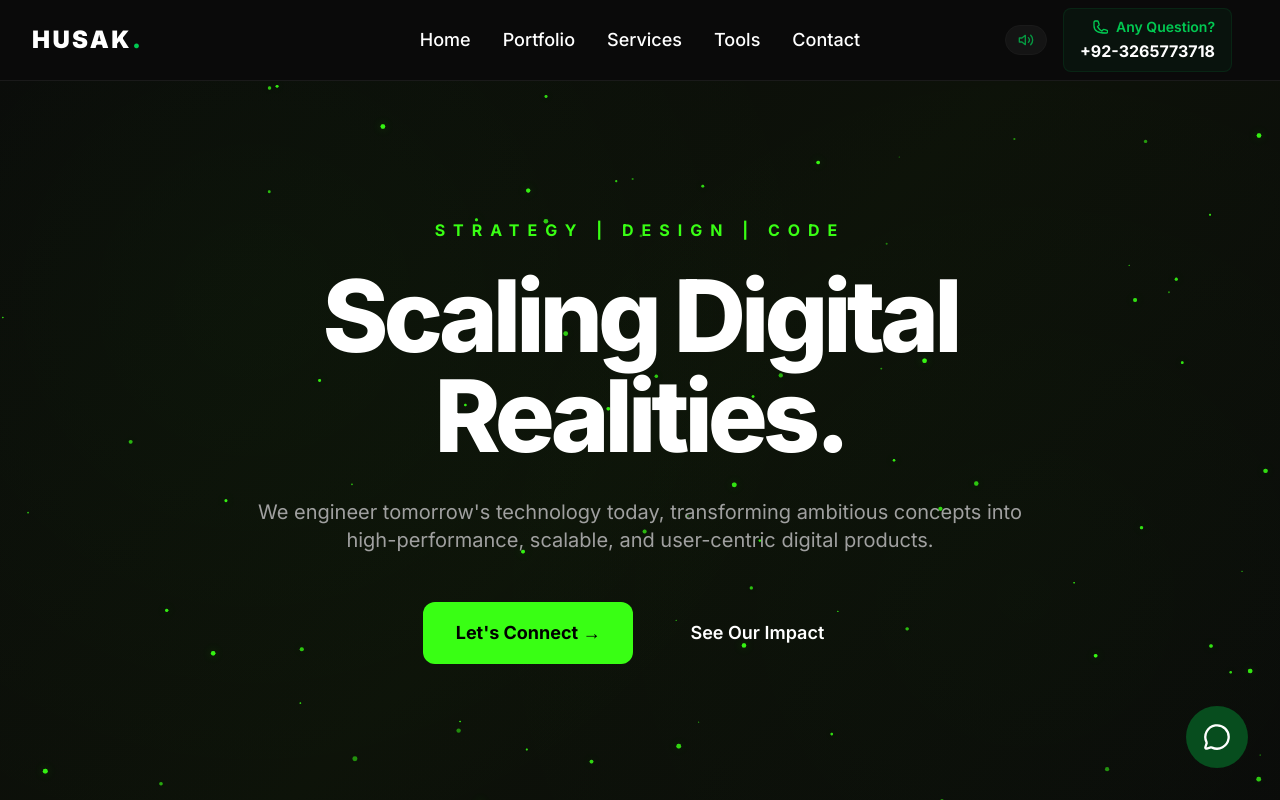
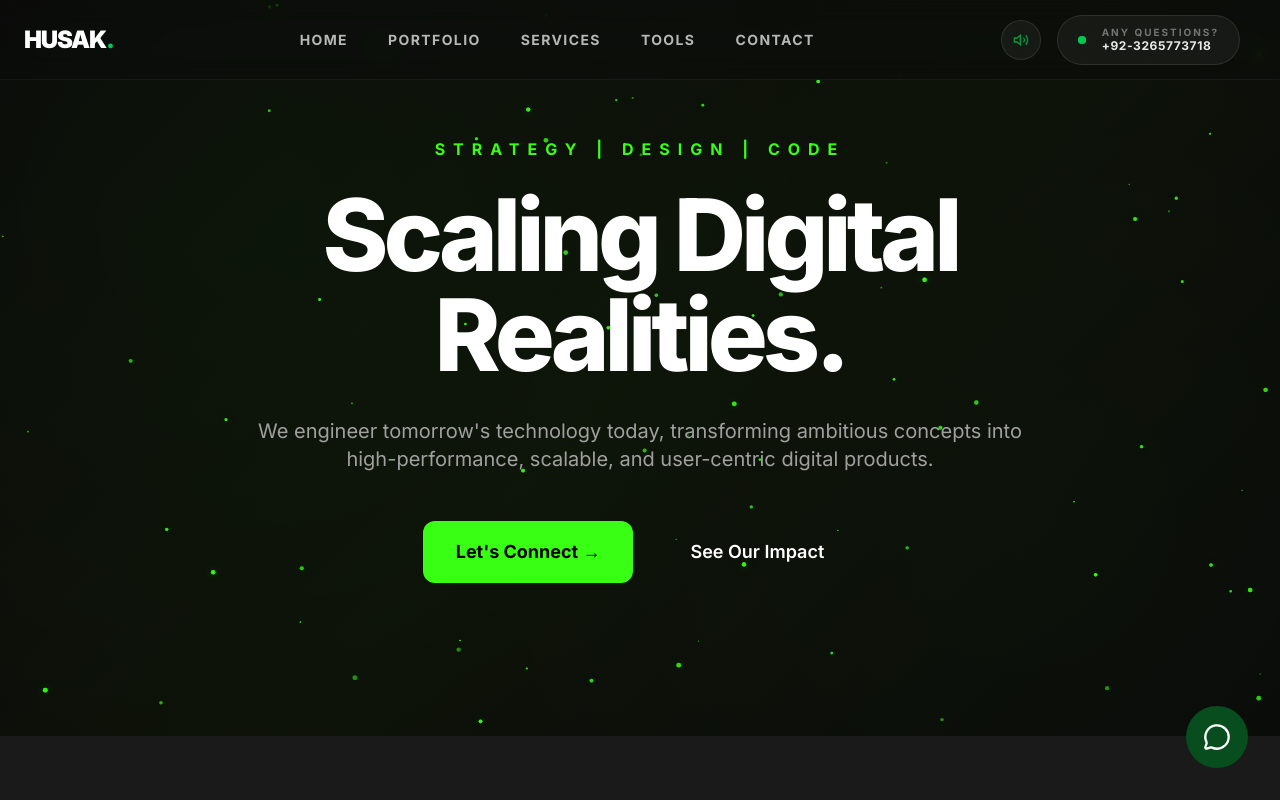
Before and after one commit to husak-soft/my_website, a Next.js app: page / in a window 1280 px wide. Both pictures are taken after a click on the button "ENTER EXPERIENCE". Shown: the top 800 px of the page. Built offline with nearby package versions, Linux system fonts and the light colour scheme.

Commit message:
rd Navbar

```diff
--- a/src/app/IntroOverlay.tsx
+++ b/src/app/IntroOverlay.tsx
@@ -51,7 +51,7 @@ export const IntroOverlay = ({
 	return (
 		<div
 			ref={overlayRef}
-			className="fixed inset-0 z-[9999] bg-[#0A0A0A] flex items-center justify-center"
+			className="fixed inset-0 z-9999 bg-[#0A0A0A] flex items-center justify-center"
 		>
 			<div className="text-center">
 				<h1 className="text-7xl font-black text-white tracking-tighter mb-8">
--- a/src/app/page.tsx
+++ b/src/app/page.tsx
@@ -76,25 +76,66 @@ const App: React.FC = () => {
 	// Scroll Reveal
 	useEffect(() => ScrollReveal(), []);
 
-	// Header
 	// const Header: React.FC = () => {
 	// 	const [isMenuOpen, setIsMenuOpen] = useState(false);
+	// 	const [isPlaying, setIsPlaying] = useState(true);
+
+	// 	// This ref connects to the <audio> tag below
+	// 	const audioRef = useRef<HTMLAudioElement | null>(null);
+
 	// 	const toggleMenu = () => setIsMenuOpen(!isMenuOpen);
+
+	// 	useEffect(() => {
+	// 		// We create a global "trigger" that the Overlay can call
+	// 		// This bypasses unmounting issues
+	// 		(window as any).startHusakMusic = () => {
+	// 			if (audioRef.current) {
+	// 				audioRef.current
+	// 					.play()
+	// 					.then(() => setIsPlaying(true))
+	// 					.catch((err) => console.log("Audio failed:", err));
+	// 			}
+	// 		};
+	// 	}, []);
+
+	// 	useEffect(() => {
+	// 		// Since the user clicked "Enter" in the Layout,
+	// 		// the browser now allows us to play audio here.
+	// 		if (audioRef.current) {
+	// 			audioRef.current
+	// 				.play()
+	// 				.then(() => setIsPlaying(true))
+	// 				.catch(() => console.log("Waiting for user interaction"));
+	// 		}
+	// 	}, []);
+
+	// 	const toggleMusic = () => {
+	// 		if (audioRef.current) {
+	// 			if (isPlaying) {
+	// 				audioRef.current.pause();
+	// 				setIsPlaying(false);
+	// 			} else {
+	// 				// We use the exact path you confirmed: /music/tick-of-the-clock.mp3
+	// 				audioRef.current
+	// 					.play()
+	// 					.then(() => setIsPlaying(true))
+	// 					.catch((err) => {
+	// 						console.log("User interaction required to play audio.");
+	// 					});
+	// 			}
+	// 		}
+	// 	};
 
 	// 	const NavLinks: React.FC<{ isMobile?: boolean }> = ({
 	// 		isMobile = false,
 	// 	}) => {
 	// 		const handleClick = (e: React.MouseEvent<HTMLAnchorElement>) => {
-	// 			if (isMobile && toggleMenu) {
-	// 				toggleMenu();
-	// 			}
+	// 			if (isMobile) toggleMenu();
 	// 			const href = e.currentTarget.getAttribute("href");
 	// 			if (href && href.startsWith("#")) {
 	// 				e.preventDefault();
 	// 				const element = document.querySelector(href);
-	// 				if (element) {
-	// 					element.scrollIntoView({ behavior: "smooth" });
-	// 				}
+	// 				if (element) element.scrollIntoView({ behavior: "smooth" });
 	// 			}
 	// 		};
 
@@ -102,128 +143,186 @@ const App: React.FC = () => {
 	// 			<nav
 	// 				className={
 	// 					isMobile
-	// 						? "flex flex-col space-y-4 pt-4 pb-8"
+	// 						? "flex flex-col space-y-4 pt-4 pb-4"
 	// 						: "space-x-8 text-lg font-medium"
 	// 				}
 	// 			>
-	// 				{["Home", "Portfolio", "Services", "Tools", "Contact"].map((item) => {
-	// 					const href = `#${item.toLowerCase()}`;
-	// 					return (
-	// 						<a
-	// 							key={item}
-	// 							href={href}
-	// 							className="group relative text-white hover:text-green-500 transition-colors duration-300 inline-block"
-	// 							onClick={handleClick}
-	// 						>
-	// 							{item}
-	// 							<span className="absolute left-0 bottom-0 h-0.5 bg-green-500 w-0 group-hover:w-full transition-all duration-300 ease-out group-hover:transition-all group-hover:duration-300 group-hover:ease-out"></span>
-	// 						</a>
-	// 					);
-	// 				})}
+	// 				{["Home", "Portfolio", "Services", "Tools", "Contact"].map((item) => (
+	// 					<a
+	// 						key={item}
+	// 						href={`#${item.toLowerCase()}`}
+	// 						className="group relative text-white hover:text-green-500 transition-colors duration-300 inline-block"
+	// 						onClick={handleClick}
+	// 					>
+	// 						{item}
+	// 						<span className="absolute left-0 bottom-0 h-0.5 bg-green-500 w-0 group-hover:w-full transition-all duration-300 ease-out"></span>
+	// 					</a>
+	// 				))}
 	// 			</nav>
 	// 		);
 	// 	};
 
+	// 	// const MusicToggle = () => (
+	// 	// 	<button
+	// 	// 		onClick={toggleMusic}
+	// 	// 		className="flex items-center space-x-2 px-3 py-1.5 rounded-full border border-[#1A1A1A] hover:border-green-500 transition-all duration-300 group bg-[#141414]"
+	// 	// 	>
+	// 	// 		<div className="relative flex h-2 w-2">
+	// 	// 			{isPlaying && (
+	// 	// 				<span className="animate-ping absolute inline-flex h-full w-full rounded-full bg-green-500 opacity-75"></span>
+	// 	// 			)}
+	// 	// 			<span
+	// 	// 				className={`relative inline-flex rounded-full h-2 w-2 ${
+	// 	// 					isPlaying ? "bg-green-500" : "bg-gray-600"
+	// 	// 				}`}
+	// 	// 			></span>
+	// 	// 		</div>
+	// 	// 		<span className="text-xs font-bold tracking-widest uppercase text-[#A0A0A0] group-hover:text-white">
+	// 	// 			{isPlaying ? "Mute" : "Music"}
+	// 	// 		</span>
+	// 	// 	</button>
+	// 	// );
+
+	// 	// The Music Button UI with Icons
+	// 	const MusicToggle = () => (
+	// 		<button
+	// 			onClick={toggleMusic}
+	// 			className="flex items-center space-x-2 px-3 py-1.5 rounded-full border border-[#1A1A1A] hover:border-green-500 transition-all duration-300 group bg-[#141414]"
+	// 			aria-label={isPlaying ? "Mute music" : "Play music"}
+	// 		>
+	// 			<div className="relative flex h-4 w-4 items-center justify-center">
+	// 				{isPlaying ? (
+	// 					// Mute Icon (Visible when playing)
+	// 					<svg
+	// 						xmlns="http://www.w3.org/2000/svg"
+	// 						viewBox="0 0 24 24"
+	// 						fill="none"
+	// 						stroke="currentColor"
+	// 						strokeWidth="2"
+	// 						strokeLinecap="round"
+	// 						strokeLinejoin="round"
+	// 						className="w-4 h-4 text-green-500 animate-pulse"
+	// 					>
+	// 						<polygon points="11 5 6 9 2 9 2 15 6 15 11 19 11 5"></polygon>
+	// 						<path d="M19.07 4.93a10 10 0 0 1 0 14.14M15.54 8.46a5 5 0 0 1 0 7.07"></path>
+	// 					</svg>
+	// 				) : (
+	// 					// Play/Muted Icon (Visible when paused)
+	// 					<svg
+	// 						xmlns="http://www.w3.org/2000/svg"
+	// 						viewBox="0 0 24 24"
+	// 						fill="none"
+	// 						stroke="currentColor"
+	// 						strokeWidth="2"
+	// 						strokeLinecap="round"
+	// 						strokeLinejoin="round"
+	// 						className="w-4 h-4 text-[#A0A0A0] group-hover:text-white"
+	// 					>
+	// 						<polygon points="11 5 6 9 2 9 2 15 6 15 11 19 11 5"></polygon>
+	// 						<line x1="23" y1="9" x2="17" y2="15"></line>
+	// 						<line x1="17" y1="9" x2="23" y2="15"></line>
+	// 					</svg>
+	// 				)}
+	// 			</div>
+
+	// 			{/* <span className="text-xs font-bold tracking-widest uppercase text-[#A0A0A0] group-hover:text-white">
+	// 				{isPlaying ? "Mute" : "Music"}
+	// 			</span> */}
+	// 		</button>
+	// 	);
+
 	// 	return (
 	// 		<header className="sticky top-0 z-50 bg-[#0A0A0A] bg-opacity-95 backdrop-blur-sm border-b border-[#1A1A1A]">
+	// 			{/* FIXED: Pointing to the correct subfolder path */}
+	// 			<audio
+	// 				ref={audioRef}
+	// 				src="/music/tick-of-the-clock.mp3"
+	// 				loop
+	// 				preload="auto"
+	// 				playsInline
+	// 			/>
+
 	// 			<div className="max-w-7xl mx-auto px-4 sm:px-6 lg:px-8 py-3 md:py-2 flex justify-between items-center relative">
 	// 				<a
 	// 					href="#home"
 	// 					className="flex items-center space-x-2 text-2xl font-black tracking-widest text-white"
 	// 				>
-	// 					HUSAK<span className="text-accent">.</span>
+	// 					HUSAK<span className="text-green-500">.</span>
 	// 				</a>
-	// 				<div className="flex items-center space-x-4">
+
+	// 				<div className="flex items-center space-x-6">
 	// 					<div className="hidden md:flex absolute left-1/2 transform -translate-x-1/2">
 	// 						<NavLinks />
 	// 					</div>
-	// 					<div className="hidden md:flex flex-col items-end bg-accent/10 px-4 py-2 rounded-lg">
-	// 						<span className="text-green-500 font-semibold flex items-center space-x-2">
-	// 							<svg
-	// 								xmlns="http://www.w3.org/2000/svg"
-	// 								className="h-5 w-5"
-	// 								fill="none"
-	// 								viewBox="0 0 24 24"
-	// 								stroke="currentColor"
-	// 								strokeWidth={2}
-	// 							>
-	// 								<path
-	// 									strokeLinecap="round"
-	// 									strokeLinejoin="round"
-	// 									d="M3 5a2 2 0 012-2h3.28a1 1 0 01.948.684l1.498 4.494a1 1 0 01-.212 1.04l-2.257 2.257a16.043 16.043 0 006.586 6.586l2.257-2.257a1 1 0 011.04-.212l4.494 1.498a1 1 0 01.684.949V19a2 2 0 01-2 2h-1C7.82 21 3 16.18 3 10V5z"
-	// 								/>
-	// 							</svg>
-	// 							<span>Any Question?</span>
-	// 						</span>
-	// 						<span className="text-white font-bold text-lg mt-1">
-	// 							+92-3265773718
-	// 						</span>
+
+	// 					<div className="flex items-center space-x-4">
+	// 						{/* Desktop Music Button */}
+	// 						<div className="">
+	// 							<MusicToggle />
+	// 						</div>
+
+	// 						<div className="hidden md:flex flex-col items-end bg-green-500/5 px-4 py-2 rounded-lg border border-green-500/10">
+	// 							<span className="text-green-500 font-semibold flex items-center space-x-2 text-sm">
+	// 								<svg
+	// 									xmlns="http://www.w3.org/2000/svg"
+	// 									className="h-4 w-4"
+	// 									fill="none"
+	// 									viewBox="0 0 24 24"
+	// 									stroke="currentColor"
+	// 									strokeWidth={2}
+	// 								>
+	// 									<path
+	// 										strokeLinecap="round"
+	// 										strokeLinejoin="round"
+	// 										d="M3 5a2 2 0 012-2h3.28a1 1 0 01.948.684l1.498 4.494a1 1 0 01-.212 1.04l-2.257 2.257a16.043 16.043 0 006.586 6.586l2.257-2.257a1 1 0 011.04-.212l4.494 1.498a1 1 0 01.684.949V19a2 2 0 01-2 2h-1C7.82 21 3 16.18 3 10V5z"
+	// 									/>
+	// 								</svg>
+	// 								<span>Any Question?</span>
+	// 							</span>
+	// 							<span className="text-white font-bold text-md mt-0.5">
+	// 								+92-3265773718
+	// 							</span>
+	// 						</div>
+
+	// 						<button
+	// 							className="md:hidden p-2 rounded-lg border border-gray-700 text-white z-50 ml-2"
+	// 							onClick={toggleMenu}
+	// 						>
+	// 							{isMenuOpen ? "✕" : "☰"}
+	// 						</button>
 	// 					</div>
-
-	// 					<button
-	// 						className="md:hidden p-2 rounded-lg border border-gray-700 text-white hover-border-accent transition duration-300 z-50 ml-4"
-	// 						onClick={toggleMenu}
-	// 					>
-	// 						{isMenuOpen ? (
-	// 							<svg
-	// 								className="w-6 h-6"
-	// 								fill="none"
-	// 								stroke="currentColor"
-	// 								viewBox="0 0 24 24"
-	// 							>
-	// 								<path
-	// 									strokeLinecap="round"
-	// 									strokeLinejoin="round"
-	// 									strokeWidth="2"
-	// 									d="M6 18L18 6M6 6l12 12"
-	// 								></path>
-	// 							</svg>
-	// 						) : (
-	// 							<svg
-	// 								className="w-6 h-6"
-	// 								fill="none"
-	// 								stroke="currentColor"
-	// 								viewBox="0 0 24 24"
-	// 							>
-	// 								<path
-	// 									strokeLinecap="round"
-	// 									strokeLinejoin="round"
-	// 									strokeWidth="2"
-	// 									d="M4 6h16M4 12h16M4 18h16"
-	// 								></path>
-	// 							</svg>
-	// 						)}
-	// 					</button>
 	// 				</div>
 	// 			</div>
+
+	// 			{/* Mobile Menu */}
 	// 			<div
 	// 				className={`md:hidden absolute w-full transition-all duration-300 ease-in-out overflow-hidden ${
 	// 					isMenuOpen
-	// 						? "max-h-screen border-t border-[#1A1A1A] bg-[#0A0A0A] bg-opacity-95 backdrop-blur-md"
+	// 						? "max-h-screen border-t border-[#1A1A1A] bg-[#0A0A0A]"
 	// 						: "max-h-0"
 	// 				}`}
 	// 				style={{ top: "100%" }}
 	// 			>
-	// 				<div className="px-4 pt-4 sm:px-6">
+	// 				<div className="px-4 pt-4 pb-8 flex flex-col items-center">
 	// 					<NavLinks isMobile={true} />
+	// 					<div className="mt-4 pt-4 border-t border-[#1A1A1A] w-full flex justify-center">
+	// 						<MusicToggle />
+	// 					</div>
 	// 				</div>
 	// 			</div>
 	// 		</header>
 	// 	);
 	// };
 
+	// Home Section
 	const Header: React.FC = () => {
 		const [isMenuOpen, setIsMenuOpen] = useState(false);
 		const [isPlaying, setIsPlaying] = useState(true);
-
-		// This ref connects to the <audio> tag below
 		const audioRef = useRef<HTMLAudioElement | null>(null);
 
 		const toggleMenu = () => setIsMenuOpen(!isMenuOpen);
 
 		useEffect(() => {
-			// We create a global "trigger" that the Overlay can call
-			// This bypasses unmounting issues
 			(window as any).startHusakMusic = () => {
 				if (audioRef.current) {
 					audioRef.current
@@ -234,30 +333,16 @@ const App: React.FC = () => {
 			};
 		}, []);
 
-		useEffect(() => {
-			// Since the user clicked "Enter" in the Layout,
-			// the browser now allows us to play audio here.
-			if (audioRef.current) {
-				audioRef.current
-					.play()
-					.then(() => setIsPlaying(true))
-					.catch(() => console.log("Waiting for user interaction"));
-			}
-		}, []);
-
 		const toggleMusic = () => {
 			if (audioRef.current) {
 				if (isPlaying) {
 					audioRef.current.pause();
 					setIsPlaying(false);
 				} else {
-					// We use the exact path you confirmed: /music/tick-of-the-clock.mp3
 					audioRef.current
 						.play()
 						.then(() => setIsPlaying(true))
-						.catch((err) => {
-							console.log("User interaction required to play audio.");
-						});
+						.catch(() => console.log("User interaction required"));
 				}
 			}
 		};
@@ -279,80 +364,52 @@ const App: React.FC = () => {
 				<nav
 					className={
 						isMobile
-							? "flex flex-col space-y-4 pt-4 pb-4"
-							: "space-x-8 text-lg font-medium"
+							? "flex flex-col space-y-6 text-center"
+							: "space-x-10 text-sm font-bold uppercase tracking-widest"
 					}
 				>
 					{["Home", "Portfolio", "Services", "Tools", "Contact"].map((item) => (
 						<a
 							key={item}
 							href={`#${item.toLowerCase()}`}
-							className="group relative text-white hover:text-green-500 transition-colors duration-300 inline-block"
+							className="group relative text-white/70 hover:text-green-500 transition-colors duration-300"
 							onClick={handleClick}
 						>
 							{item}
-							<span className="absolute left-0 bottom-0 h-0.5 bg-green-500 w-0 group-hover:w-full transition-all duration-300 ease-out"></span>
+							<span className="absolute -bottom-1 left-0 h-[1px] bg-green-500 w-0 group-hover:w-full transition-all duration-300"></span>
 						</a>
 					))}
 				</nav>
 			);
 		};
 
-		// const MusicToggle = () => (
-		// 	<button
-		// 		onClick={toggleMusic}
-		// 		className="flex items-center space-x-2 px-3 py-1.5 rounded-full border border-[#1A1A1A] hover:border-green-500 transition-all duration-300 group bg-[#141414]"
-		// 	>
-		// 		<div className="relative flex h-2 w-2">
-		// 			{isPlaying && (
-		// 				<span className="animate-ping absolute inline-flex h-full w-full rounded-full bg-green-500 opacity-75"></span>
-		// 			)}
-		// 			<span
-		// 				className={`relative inline-flex rounded-full h-2 w-2 ${
-		// 					isPlaying ? "bg-green-500" : "bg-gray-600"
-		// 				}`}
-		// 			></span>
-		// 		</div>
-		// 		<span className="text-xs font-bold tracking-widest uppercase text-[#A0A0A0] group-hover:text-white">
-		// 			{isPlaying ? "Mute" : "Music"}
-		// 		</span>
-		// 	</button>
-		// );
-
-		// The Music Button UI with Icons
 		const MusicToggle = () => (
 			<button
 				onClick={toggleMusic}
-				className="flex items-center space-x-2 px-3 py-1.5 rounded-full border border-[#1A1A1A] hover:border-green-500 transition-all duration-300 group bg-[#141414]"
+				className="flex items-center justify-center w-10 h-10 rounded-full border border-white/10 bg-white/5 hover:border-green-500/50 transition-all duration-300 group backdrop-blur-md"
 				aria-label={isPlaying ? "Mute music" : "Play music"}
 			>
-				<div className="relative flex h-4 w-4 items-center justify-center">
+				<div className="relative flex items-center justify-center">
 					{isPlaying ? (
-						// Mute Icon (Visible when playing)
 						<svg
 							xmlns="http://www.w3.org/2000/svg"
 							viewBox="0 0 24 24"
 							fill="none"
 							stroke="currentColor"
 							strokeWidth="2"
-							strokeLinecap="round"
-							strokeLinejoin="round"
 							className="w-4 h-4 text-green-500 animate-pulse"
 						>
 							<polygon points="11 5 6 9 2 9 2 15 6 15 11 19 11 5"></polygon>
 							<path d="M19.07 4.93a10 10 0 0 1 0 14.14M15.54 8.46a5 5 0 0 1 0 7.07"></path>
 						</svg>
 					) : (
-						// Play/Muted Icon (Visible when paused)
 						<svg
 							xmlns="http://www.w3.org/2000/svg"
 							viewBox="0 0 24 24"
 							fill="none"
 							stroke="currentColor"
 							strokeWidth="2"
-							strokeLinecap="round"
-							strokeLinejoin="round"
-							className="w-4 h-4 text-[#A0A0A0] group-hover:text-white"
+							className="w-4 h-4 text-white/40"
 						>
 							<polygon points="11 5 6 9 2 9 2 15 6 15 11 19 11 5"></polygon>
 							<line x1="23" y1="9" x2="17" y2="15"></line>
@@ -360,16 +417,14 @@ const App: React.FC = () => {
 						</svg>
 					)}
 				</div>
-
-				{/* <span className="text-xs font-bold tracking-widest uppercase text-[#A0A0A0] group-hover:text-white">
-					{isPlaying ? "Mute" : "Music"}
-				</span> */}
 			</button>
 		);
 
 		return (
-			<header className="sticky top-0 z-50 bg-[#0A0A0A] bg-opacity-95 backdrop-blur-sm border-b border-[#1A1A1A]">
-				{/* FIXED: Pointing to the correct subfolder path */}
+			<header className="fixed top-0 left-0 right-0 z-50 bg-transparent transition-all duration-300">
+				{/* Glassmorphism Container */}
+				<div className="absolute inset-0 bg-[#0A0A0A]/40 backdrop-blur-md pointer-events-none border-b border-white/5" />
+
 				<audio
 					ref={audioRef}
 					src="/music/tick-of-the-clock.mp3"
@@ -378,71 +433,78 @@ const App: React.FC = () => {
 					playsInline
 				/>
 
-				<div className="max-w-7xl mx-auto px-4 sm:px-6 lg:px-8 py-3 md:py-2 flex justify-between items-center relative">
+				<div className="max-w-7xl mx-auto px-6 h-20 flex justify-between items-center relative z-10">
+					{/* Logo */}
 					<a
 						href="#home"
-						className="flex items-center space-x-2 text-2xl font-black tracking-widest text-white"
+						className="text-2xl font-black tracking-tighter text-white"
 					>
 						HUSAK<span className="text-green-500">.</span>
 					</a>
 
-					<div className="flex items-center space-x-6">
-						<div className="hidden md:flex absolute left-1/2 transform -translate-x-1/2">
+					{/* Desktop Nav */}
+					<div className="hidden md:block">
 						<NavLinks />
 					</div>
 
+					{/* Right Side Actions */}
 					<div className="flex items-center space-x-4">
-							{/* Desktop Music Button */}
-							<div className="">
 						<MusicToggle />
+
+						{/* Contact Pill */}
+						{/* <div className="hidden lg:flex items-center space-x-3 bg-white/5 border border-white/10 px-4 py-2 rounded-full backdrop-blur-lg">
+							<div className="w-2 h-2 bg-green-500 rounded-full animate-pulse" />
+							<span className="text-xs font-bold text-white/90 tracking-wider">
+								+92-3265773718
+							</span>
+						</div> */}
+
+						<div className="hidden lg:flex items-center space-x-4 bg-white/5 border border-white/10 px-5 py-2.5 rounded-full backdrop-blur-lg hover:border-green-500/30 transition-colors duration-300 group/pill">
+							{/* Status Indicator */}
+							<div className="relative flex items-center justify-center">
+								<div className="absolute w-2 h-2 bg-green-500 rounded-full animate-ping opacity-75" />
+								<div className="relative w-2 h-2 bg-green-500 rounded-full" />
 							</div>
 
-							<div className="hidden md:flex flex-col items-end bg-green-500/5 px-4 py-2 rounded-lg border border-green-500/10">
-								<span className="text-green-500 font-semibold flex items-center space-x-2 text-sm">
-									<svg
-										xmlns="http://www.w3.org/2000/svg"
-										className="h-4 w-4"
-										fill="none"
-										viewBox="0 0 24 24"
-										stroke="currentColor"
-										strokeWidth={2}
+							<div className="flex flex-col leading-tight">
+								<span className="text-[10px] uppercase tracking-[0.2em] text-white/40 font-bold">
+									Any Questions?
+								</span>
+								<a
+									href="tel:+923265773718"
+									className="text-xs font-bold text-white/90 tracking-wider group-hover/pill:text-green-500 transition-colors"
 								>
-										<path
-											strokeLinecap="round"
-											strokeLinejoin="round"
-											d="M3 5a2 2 0 012-2h3.28a1 1 0 01.948.684l1.498 4.494a1 1 0 01-.212 1.04l-2.257 2.257a16.043 16.043 0 006.586 6.586l2.257-2.257a1 1 0 011.04-.212l4.494 1.498a1 1 0 01.684.949V19a2 2 0 01-2 2h-1C7.82 21 3 16.18 3 10V5z"
-										/>
-									</svg>
-									<span>Any Question?</span>
-								</span>
-								<span className="text-white font-bold text-md mt-0.5">
 									+92-3265773718
-								</span>
+								</a>
+							</div>
 						</div>
 
-							<button
-								className="md:hidden p-2 rounded-lg border border-gray-700 text-white z-50 ml-2"
-								onClick={toggleMenu}
-							>
-								{isMenuOpen ? "✕" : "☰"}
+						{/* Mobile Menu Toggle */}
+						<button className="md:hidden text-white p-2" onClick={toggleMenu}>
+							{isMenuOpen ? (
+								<span className="text-2xl font-light">✕</span>
+							) : (
+								<div className="space-y-1.5">
+									<div className="w-6 h-0.5 bg-white"></div>
+									<div className="w-4 h-0.5 bg-green-500 ml-auto"></div>
+								</div>
+							)}
 						</button>
 					</div>
 				</div>
-				</div>
 
-				{/* Mobile Menu */}
+				{/* Mobile Menu Overlay */}
 				<div
-					className={`md:hidden absolute w-full transition-all duration-300 ease-in-out overflow-hidden ${
-						isMenuOpen
-							? "max-h-screen border-t border-[#1A1A1A] bg-[#0A0A0A]"
-							: "max-h-0"
+					className={`md:hidden absolute w-full bg-[#0A0A0A]/95 backdrop-blur-2xl transition-all duration-500 ease-in-out border-b border-white/10 overflow-hidden ${
+						isMenuOpen ? "max-h-screen opacity-100" : "max-h-0 opacity-0"
 					}`}
-					style={{ top: "100%" }}
 				>
-					<div className="px-4 pt-4 pb-8 flex flex-col items-center">
+					<div className="p-12 flex flex-col items-center">
 						<NavLinks isMobile={true} />
-						<div className="mt-4 pt-4 border-t border-[#1A1A1A] w-full flex justify-center">
-							<MusicToggle />
+						<div className="mt-10 pt-8 border-t border-white/5 w-full flex justify-center">
+							<span className="text-white/40 text-xs tracking-[0.3em] uppercase">
+								Connect With Me
+							</span>
 						</div>
 					</div>
 				</div>
@@ -450,7 +512,6 @@ const App: React.FC = () => {
 		);
 	};
 
-	// Home Section
 	const HomeSection: React.FC = () => {
 		useEffect(() => {
 			const canvas = document.getElementById(
```
Lines whose indentation alone changed are shown as unchanged.
